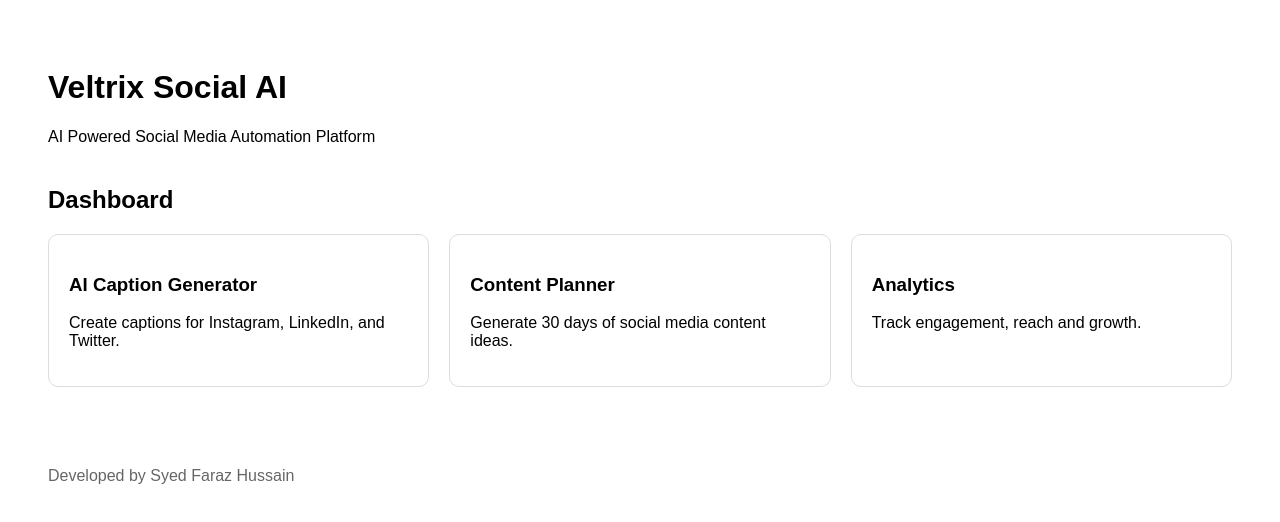
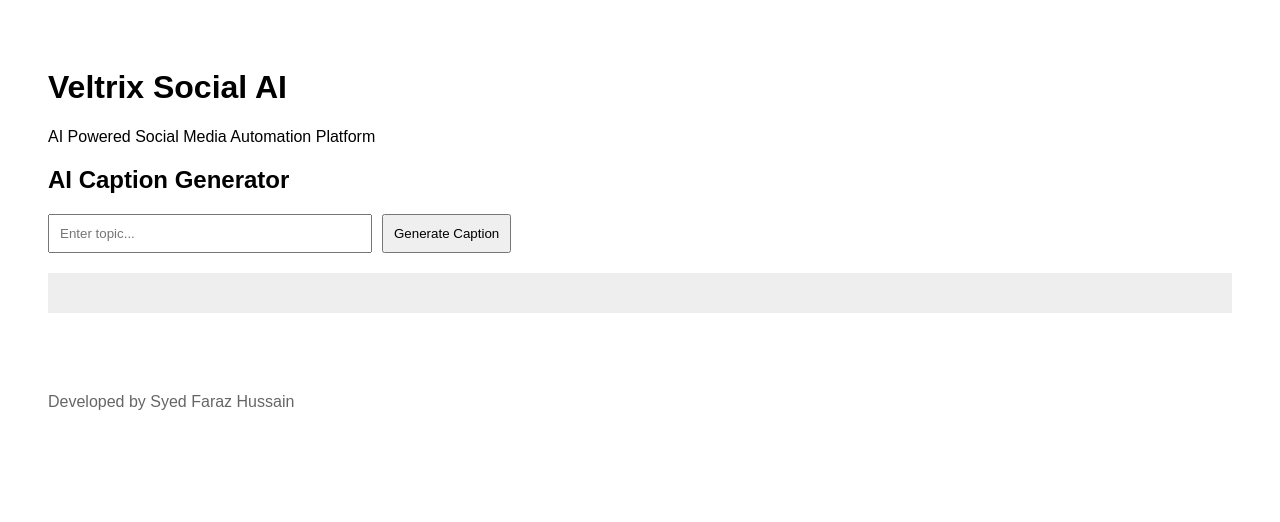
Before and after one commit to syedfaraz0099-sketch/veltrix-social-ai, a Next.js app in the folder frontend/: page / in a window 1280 px wide. Shown: the top 522 px of the page. Built offline with nearby package versions, Linux system fonts and the light colour scheme.

Commit message:
Update page.tsx

```diff
--- a/frontend/app/page.tsx
+++ b/frontend/app/page.tsx
@@ -1,36 +1,53 @@
+"use client"
+import { useState } from "react"
+
 export default function Home() {
+
+  const [topic,setTopic] = useState("")
+  const [caption,setCaption] = useState("")
+
+  async function generateCaption(){
+
+    const res = await fetch("/api/caption",{
+      method:"POST",
+      body:JSON.stringify({topic})
+    })
+
+    const data = await res.json()
+
+    setCaption(data.caption)
+  }
+
   return (
     <main style={{padding:"40px",fontFamily:"Arial"}}>
+
       <h1>Veltrix Social AI</h1>
-
       <p>AI Powered Social Media Automation Platform</p>
 
-      <div style={{marginTop:"40px"}}>
-        <h2>Dashboard</h2>
+      <h2>AI Caption Generator</h2>
 
-        <div style={{display:"grid",gridTemplateColumns:"repeat(3,1fr)",gap:"20px",marginTop:"20px"}}>
+      <input
+        placeholder="Enter topic..."
+        value={topic}
+        onChange={(e)=>setTopic(e.target.value)}
+        style={{padding:"10px",width:"300px"}}
+      />
 
-          <div style={{padding:"20px",border:"1px solid #ddd",borderRadius:"10px"}}>
-            <h3>AI Caption Generator</h3>
-            <p>Create captions for Instagram, LinkedIn, and Twitter.</p>
-          </div>
+      <button
+        onClick={generateCaption}
+        style={{marginLeft:"10px",padding:"10px"}}
+      >
+        Generate Caption
+      </button>
 
-          <div style={{padding:"20px",border:"1px solid #ddd",borderRadius:"10px"}}>
-            <h3>Content Planner</h3>
-            <p>Generate 30 days of social media content ideas.</p>
-          </div>
-
-          <div style={{padding:"20px",border:"1px solid #ddd",borderRadius:"10px"}}>
-            <h3>Analytics</h3>
-            <p>Track engagement, reach and growth.</p>
-          </div>
-
-        </div>
-      </div>
+      <pre style={{marginTop:"20px",background:"#eee",padding:"20px"}}>
+        {caption}
+      </pre>
 
       <footer style={{marginTop:"80px",opacity:0.6}}>
         Developed by Syed Faraz Hussain
       </footer>
+
     </main>
   )
 }
```
